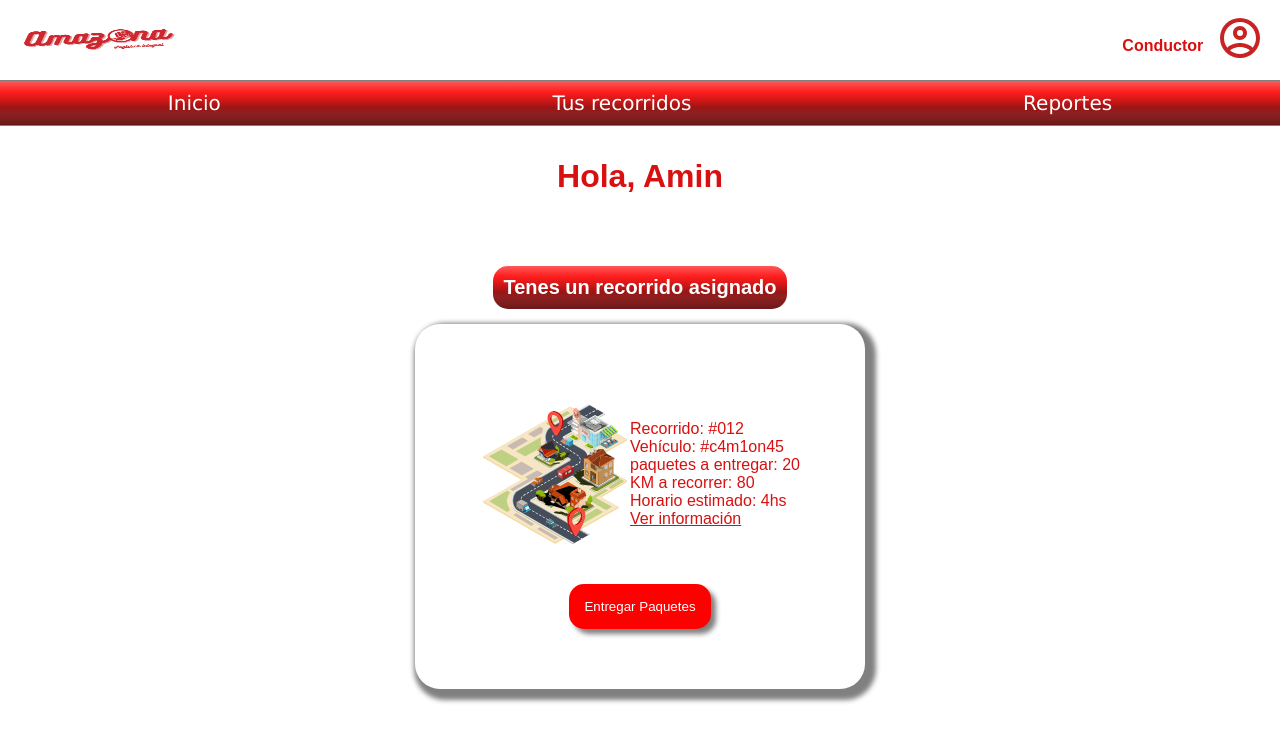
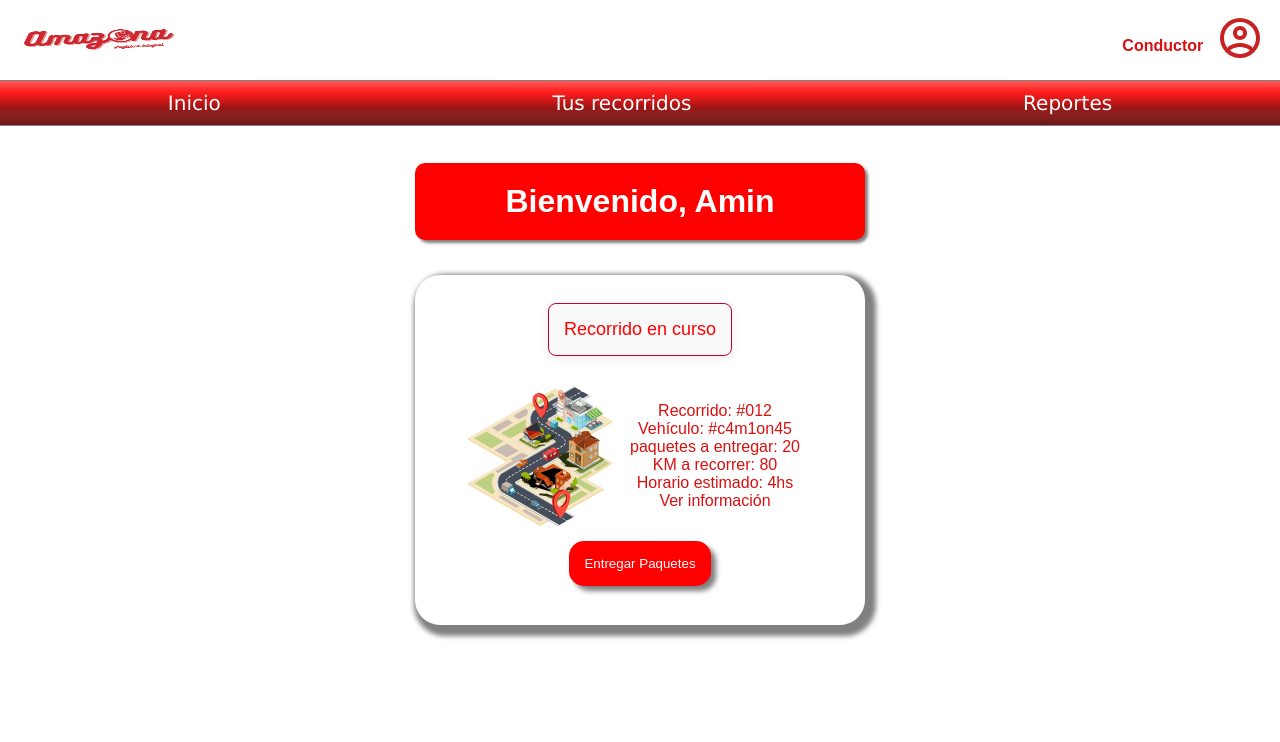
Before and after one commit to imdaviddev/tp-final-laboratorio-frontend, a React (Vite) app: page /conductor in a window 1280 px wide. Shown: the top 742 px of the page. Built offline with nearby package versions, Linux system fonts and the light colour scheme; grey boxes are pictures that could not be loaded.

Commit message:
Styled para la pestaña conductor (#20)

```diff
--- /dev/null
+++ b/src/pages/Conductor/Components/Detalle.tsx
@@ -0,0 +1,12 @@
+
+interface Props{
+
+    tipo: string | number // | Puede ser un tipo de dato O el otro
+    valor: string | number
+}
+
+export default function Detalle(props: Props) {
+    return (
+        <div>{props.tipo}: {props.valor}</div>
+    )
+}
--- a/src/pages/Conductor/ComponentsUI/index.tsx
+++ b/src/pages/Conductor/ComponentsUI/index.tsx
@@ -1,5 +1,85 @@
 import { styled } from "styled-components"
 
+
+export const MensajeBienvenida = styled.div`
+  margin-top: 35px;
+  margin-bottom: 35px;
+  padding: 20px;
+  width: 450px;
+  display: flex;
+  align-items: center;
+  justify-content: center;
+  font-size: 32px;
+  font-weight: bold;
+  color: white;
+  background-color: red;
+  border-radius: 10px;
+  box-shadow: 3px 3px 3px gray;
+  text-align: center;
+  transition: transform 0.3s ease;
+
+  &:hover {
+    transform: scale(1.05);
+  }
+
+  /* Estilos para pantallas pequeñas (móviles) */
+  @media (max-width: 600px) {
+    width: 250px;
+    font-size: 18px;
+  }
+
+`
+
+export const DescHijo = styled.div`
+  margin-bottom: 25px;
+  padding: 15px;
+  display: flex;
+  align-items: center;
+  justify-content: center;
+  font-size: 18px;
+  color: red;
+  background-color: #f9f9f9;
+  border: 1px solid #C90035; /* Bordecito bonito con el terciario */
+  border-radius: 8px;
+  text-align: center;
+  box-shadow: 0px 2px 8px rgba(0, 0, 0, 0.1);
+  max-width: 600px; /* Para que no se extienda demasiado en pantallas grandes */
+`
+
+//Centra todo lo disponible de la pagina ¿Se puede mejorar?
+export const ContainerPadre = styled.div`
+    margin-top: 125px;
+    height: 250px;
+    display: flex;
+    flex-direction: column;
+    align-items: center;
+    justify-content: center;
+`
+
+//Contiene bordes de sombra y los datos en si del recorrido
+export const ContainerHijo = styled.div`
+    height: 350px;
+    width: 450px;
+    padding: 50px;
+    display: flex;
+    flex-direction: column;
+    align-items: center;
+    justify-content: center;
+    border-radius: 25px;
+    box-shadow: 5px 5px 5px 6px gray;
+
+    @media (max-width: 600px) {
+        width: 350px
+    }
+`
+//Centra El detalle e imagen del recorrido
+export const ContainerDetalle = styled.div`
+    width: 350px;
+    height: 200px;
+    display: flex;
+    align-items: center;
+    justify-content: center;
+`
 
 export const Button = styled.button`
     padding: 15px;
@@ -15,18 +95,20 @@ export const RecorridoDetalle = styled.div`
     margin: 15px;
     width: 350px;
     display: flex;
+    flex-direction: column;
     justify-content: space-around;
     align-items: center;
     border-radius: 10px;
-box-shadow: 5px 5px 5px 5px gray;
 `
+//Estilo para los reportes, podria verse de otra forma
+export const Reportes = styled.div`
+    margin-top: 25px;
+    display: flex;
+    align-items: center;
+    height: 200px;
+    width: 450px;
 
-export const RecorridoDetalleContainer = styled.div`
-margin: 15px;
-width: 350px;
-display: flex;
-justify-content: space-around;
-align-items: center;
-border-radius: 10px;
-box-shadow: 5px 5px 5px 5px gray;
+    @media (max-width: 600px) {
+        width: 350px
+    }
 `
--- a/src/pages/Conductor/ConductorInicio.tsx
+++ b/src/pages/Conductor/ConductorInicio.tsx
@@ -4,17 +4,17 @@ import Component from '../../components/PestañaEmergente/PestañaEmergente'; //
 import conductorInicio from '../../../public/conductorInicio.svg'
 import './conductor.css';
 import './conductorModal.css'
+import { RecorridoDetalle, MensajeBienvenida, ContainerPadre, ContainerHijo, ContainerDetalle, DescHijo } from './ComponentsUI';
+import Detalle from './Components/Detalle'
 
 const ConductorInicio = () => {
     // Estado para manejar la visibilidad del componente
     const [mostrarComponent, setMostrarComponent] = useState(false);
 
-    // Función para manejar el clic del botón
     const handleGenerarListaClick = () => {
         setMostrarComponent(true); // Cambia el estado a true para mostrar el componente
     };
 
-    // Función para cerrar el modal
     const handleCloseModal = () => {
         setMostrarComponent(false); // Cambia el estado a false para ocultar el componente
     };
@@ -22,30 +22,31 @@ const ConductorInicio = () => {
     return (
         <div className='page-container'>
             <Header rol='Conductor' />
-            <div className="wrapper-mensaje-bienvenida">
-                <h1>Hola, Amin</h1>
-            </div>
-            <div className='container-conductor'>
-                <p><b>Tenes un recorrido asignado</b></p>
 
-                <div className='container-recorrido-conductor'>
-                    <div className='descripction-recorrido'>
-                        <img src= {conductorInicio} alt="Conductor Inicio" />
-                        <ul>
-                            <li>Recorrido: #012</li>
-                            <li>Vehículo: #c4m1on45</li>
-                            <li>paquetes a entregar: 20</li>
-                            <li>KM a recorrer: 80</li>
-                            <li>Horario estimado: 4hs</li>
+            <ContainerPadre>
+
+                <MensajeBienvenida>Bienvenido, Amin</MensajeBienvenida>
+
+                <ContainerHijo>
+                    <DescHijo>Recorrido en curso</DescHijo>
+                    <ContainerDetalle>
+                        <img src={conductorInicio} alt="Conductor Inicio" />
+
+                        <RecorridoDetalle>
+                            <Detalle tipo="Recorrido" valor="#012"></Detalle>
+                            <Detalle tipo="Vehículo" valor="#c4m1on45"></Detalle>
+                            <Detalle tipo="paquetes a entregar" valor="20"></Detalle>
+                            <Detalle tipo="KM a recorrer" valor="80"></Detalle>
+                            <Detalle tipo="Horario estimado" valor="4hs"></Detalle>
                             <a href="#">Ver información</a>
-                        </ul>
-                    </div>
+                        </RecorridoDetalle>
+                    </ContainerDetalle>
 
                     <button id="generarLista" className='button-conductor' onClick={handleGenerarListaClick}>
                         Entregar Paquetes
                     </button>
-                </div>
-            </div>
+                </ContainerHijo>
+            </ContainerPadre>
 
             {/* Renderizado condicional del modal con fondo oscuro */}
             {mostrarComponent && (
--- a/src/pages/Conductor/ConductorRecorrido.tsx
+++ b/src/pages/Conductor/ConductorRecorrido.tsx
@@ -1,42 +1,36 @@
 import Header from '../../components/HeaderComponent/Header';
-import { Button, RecorridoDetalle } from '../Conductor/ComponentsUI/index';
+import { RecorridoDetalle, MensajeBienvenida, ContainerPadre, ContainerHijo, DescHijo, Button } from './ComponentsUI';
+import Detalle from './Components/Detalle';
 import './conductor.css'
 
 
 const CoductorRecorrido = () => {
     return <div className='page-container'>
         <Header rol='Conductor' />
-        <div className="wrapper-mensaje-bienvenida">
-            <h1>Tus recorridos</h1>
-        </div>
-        <div className='container-conductor'>
-            <div>
-                <Button>Reporte Semanal</Button>
-                <Button>Reporte Semanal</Button>
-            </div>
-            <br />
-            <br />
-            <p><b>Reporte de rutas</b></p>
+        <ContainerPadre>
 
-            <div className='container-recorrido-conductor'>
+            <MensajeBienvenida>Tus recorridos</MensajeBienvenida>
 
+            <ContainerHijo>
+                <DescHijo>Reporte de rutas</DescHijo>
                 <RecorridoDetalle>
-                    <ul>
-                        <li>Recorrido: #012</li>
-                        <li>Fecha: 23/08/2024</li>
-                    </ul>
+                    <Detalle tipo="Recorrido" valor="#064"></Detalle>
+                    <Detalle tipo="Fecha" valor="25/08/2024"></Detalle>
                     <a href="#">ver detalle</a>
                 </RecorridoDetalle>
                 <RecorridoDetalle>
-                    <ul>
-                        <li>Recorrido: #059</li>
-                        <li>Fecha: 20/08/2024</li>
-                    </ul>
+                    <Detalle tipo="Recorrido" valor="#059"></Detalle>
+                    <Detalle tipo="Fecha" valor="20/08/2024"></Detalle>
                     <a href="#">ver detalle</a>
                 </RecorridoDetalle>
 
-            </div>
-        </div>
+                <div>
+                    <Button>Reporte Semanal</Button>
+                    <Button>Reporte Semanal</Button>
+                </div>
+
+            </ContainerHijo>
+        </ContainerPadre>
     </div>
 
 }
--- a/src/pages/Conductor/ConductorReportes.tsx
+++ b/src/pages/Conductor/ConductorReportes.tsx
@@ -1,20 +1,22 @@
 import Header from '../../components/HeaderComponent/Header';
 import BasicBars from '../../components/reportesGerencia/BasicBars';
+import { MensajeBienvenida, ContainerPadre, ContainerHijo, DescHijo, Reportes } from './ComponentsUI';
 import './conductor.css'
 
 
 const ConductorReportes = () => {
     return <div className='page-container'>
         <Header rol='Conductor' />
-        <div className="wrapper-mensaje-bienvenida">
-            <h1>Reportes</h1>
-        </div>
-        <div className='container-conductor'>
-            <p><b>Recorridos realizados (en km)</b></p>
-            <div className='reportes-conductor'>
-                <BasicBars></BasicBars>
-            </div>
-        </div>
+        <ContainerPadre>
+            <MensajeBienvenida>Reportes</MensajeBienvenida>
+            <ContainerHijo>
+                <DescHijo>Recorridos realizados (en KM)</DescHijo>
+
+                <Reportes>
+                    <BasicBars></BasicBars> {/* GRAFICO DE BARRAS, ¿SE PODRIA GENERALIZAR EL ESTILO?*/}
+                </Reportes>
+            </ContainerHijo>
+        </ContainerPadre>
     </div>
 
 }
--- a/src/pages/Conductor/conductor.css
+++ b/src/pages/Conductor/conductor.css
@@ -1,63 +1,6 @@
-.container-conductor {
-    margin-top: 125px;
-    height: 250px;
-    display: flex;
-    flex-direction: column;
-    align-items: center;
-    justify-content: center;
-
-}
-
-.container-conductor p {
-    padding: 10px;
-    margin-bottom: 15px;
-    font-size: 20px;
-    border-radius: 15px;
-    color: white;
-    background: linear-gradient(to top,
-            rgb(106, 23, 23),
-            rgb(126, 30, 30),
-            rgb(142, 32, 32),
-            rgb(156, 21, 21) 40%,
-            rgb(192, 21, 21) 50%,
-            rgb(255, 29, 29),
-            rgb(253, 89, 89));
-}
-
-.container-recorrido-conductor {
-    width: 450px;
-    padding: 50px;
-    display: flex;
-    flex-direction: column;
-    align-items: center;
-    justify-content: center;
-    border-radius: 25px;
-    box-shadow: 5px 5px 5px 6px gray;
-}
-
-.descripction-recorrido {
-    width: 350px;
-    height: 200px;
-    display: flex;
-    align-items: center;
-    justify-content: center;
-}
-
-.descripction-recorrido img {
+img {
     width: 150px;
     height: 150px;
-}
-
-.lista-recorrido {
-    margin-left: 15px;
-    display: flex;
-    flex-direction: column;
-    align-items: center;
-}
-
-.descripction-recorrido a {
-    margin-top: 15px;
-    text-decoration: underline;
 }
 
 .button-conductor {
@@ -69,14 +12,3 @@
     border-radius: 15px;
     box-shadow: 5px 5px 5px gray;
 }
-
-.recorrido-detalle{
-    margin: 15px;
-    width: 350px;
-    display: flex;
-    justify-content: space-around;
-    align-items: center;
-    border-radius: 10px;
-    box-shadow: 5px 5px 5px 5px gray;
-
-}
```
Lines whose indentation alone changed are shown as unchanged.
